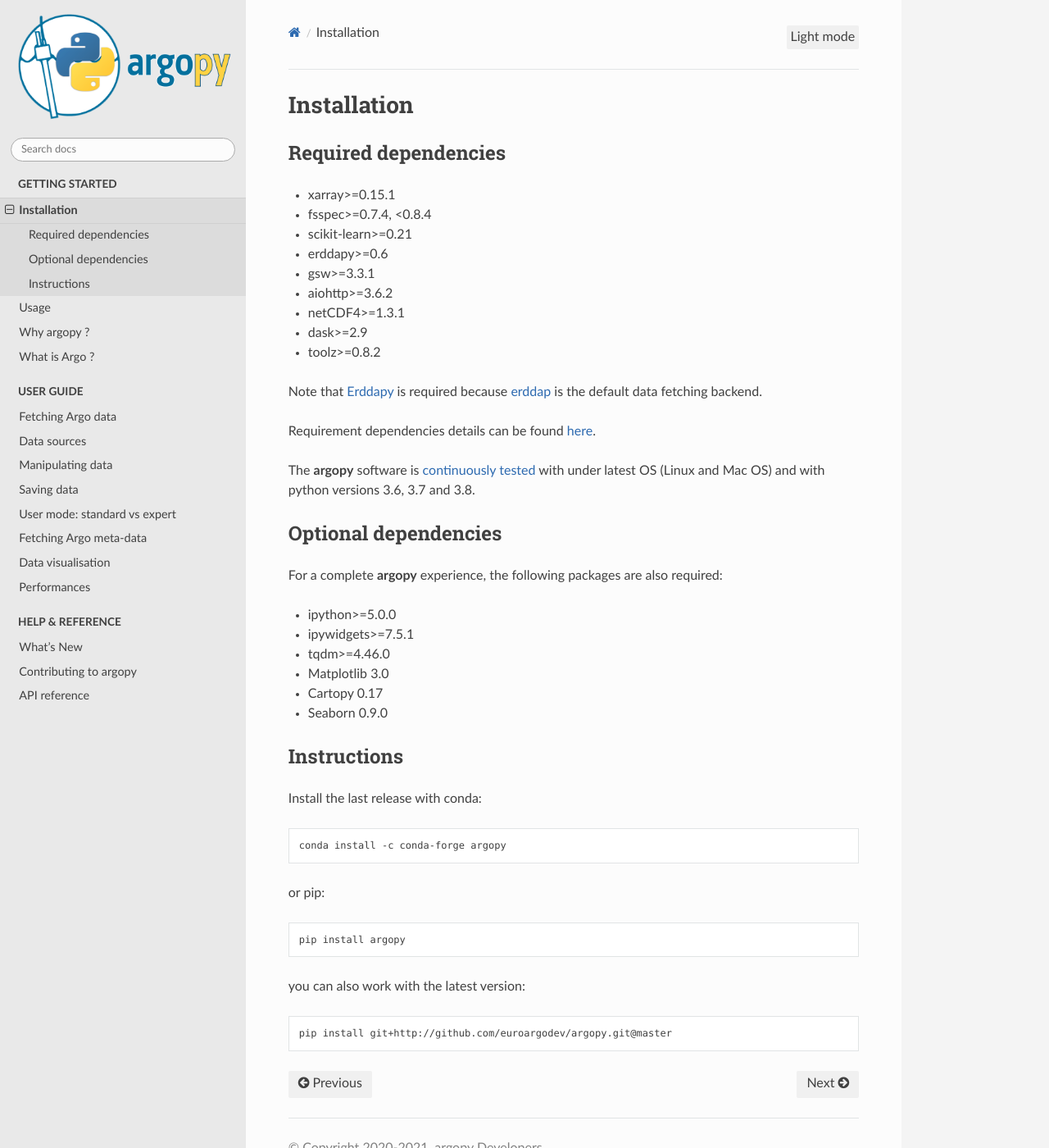
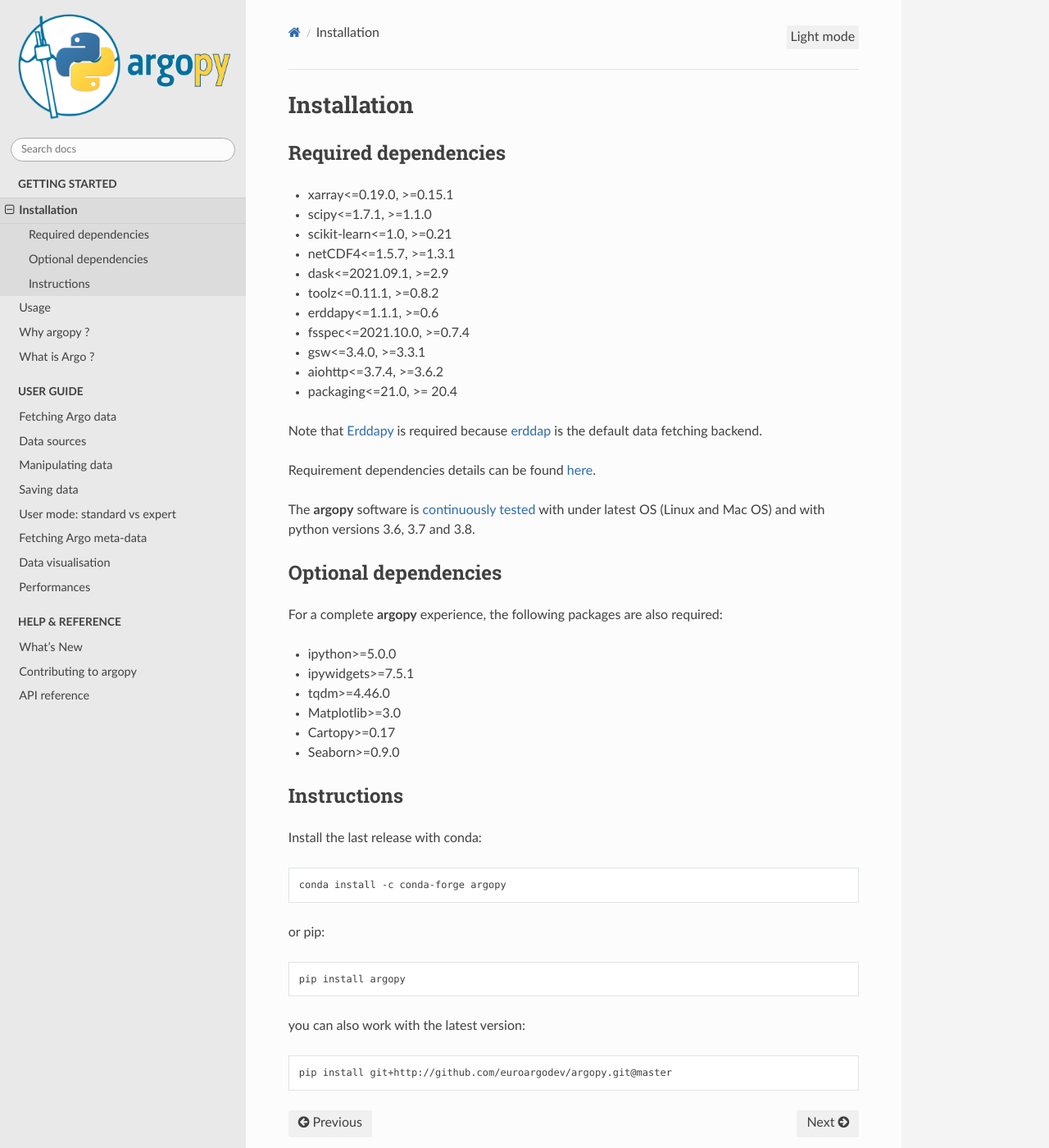
Before and after one commit to hamersu9t/argopy, a Sphinx documentation site: the page built from docs/install.rst, in a window 1280 px wide and 1400 px high. Shown: the whole window at 82% size. Built offline with Sphinx 7.4.7 and the Read the Docs theme 2.0.0, drawn with Linux system fonts in a browser that asks for light colours; the version number is read from the project's files by our own code.

```diff
--- a/docs/install.rst
+++ b/docs/install.rst
@@ -4,15 +4,18 @@ Installation
 Required dependencies
 ^^^^^^^^^^^^^^^^^^^^^
 
-- xarray>=0.15.1
-- fsspec>=0.7.4, <0.8.4
-- scikit-learn>=0.21
-- erddapy>=0.6
-- gsw>=3.3.1
-- aiohttp>=3.6.2
-- netCDF4>=1.3.1
-- dask>=2.9
-- toolz>=0.8.2
+- xarray<=0.19.0, >=0.15.1
+- scipy<=1.7.1, >=1.1.0
+- scikit-learn<=1.0, >=0.21
+- netCDF4<=1.5.7, >=1.3.1
+- dask<=2021.09.1, >=2.9
+- toolz<=0.11.1, >=0.8.2
+- erddapy<=1.1.1, >=0.6
+- fsspec<=2021.10.0, >=0.7.4
+- gsw<=3.4.0, >=3.3.1
+- aiohttp<=3.7.4, >=3.6.2
+- packaging<=21.0, >= 20.4
+
 
 Note that Erddapy_ is required because `erddap <https://coastwatch.pfeg.noaa.gov/erddap/information.html>`_ is the default data fetching backend.
 
@@ -28,9 +31,9 @@ For a complete **argopy** experience, the following packages are also required:
 - ipython>=5.0.0
 - ipywidgets>=7.5.1
 - tqdm>=4.46.0
-- Matplotlib 3.0
-- Cartopy 0.17
-- Seaborn 0.9.0
+- Matplotlib>=3.0
+- Cartopy>=0.17
+- Seaborn>=0.9.0
 
 Instructions
 ^^^^^^^^^^^^
--- a/docs/whats-new.rst
+++ b/docs/whats-new.rst
@@ -3,8 +3,8 @@
 What's New
 ==========
 
-v0.1.8 (X XXX. 2021)
---------------------
+v0.1.8 (21 Oct. 2021)
+---------------------
 
 **Features and front-end API**
 
--- a/setup.py
+++ b/setup.py
@@ -10,7 +10,7 @@ with open('requirements.txt') as f:
 
 setuptools.setup(
     name='argopy',
-    version='0.1.7',
+    version='0.1.8',
     author="argopy Developers",
     author_email="gmaze@ifremer.fr",
     description="A python library for Argo data beginners and experts",
```
